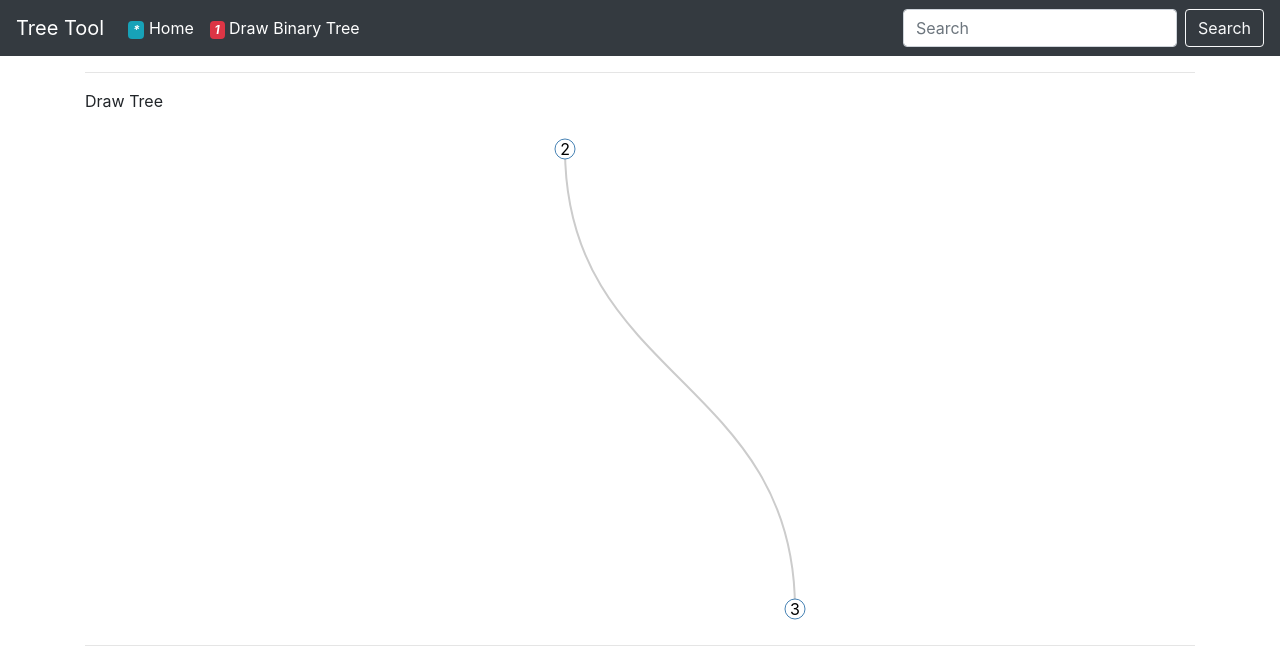
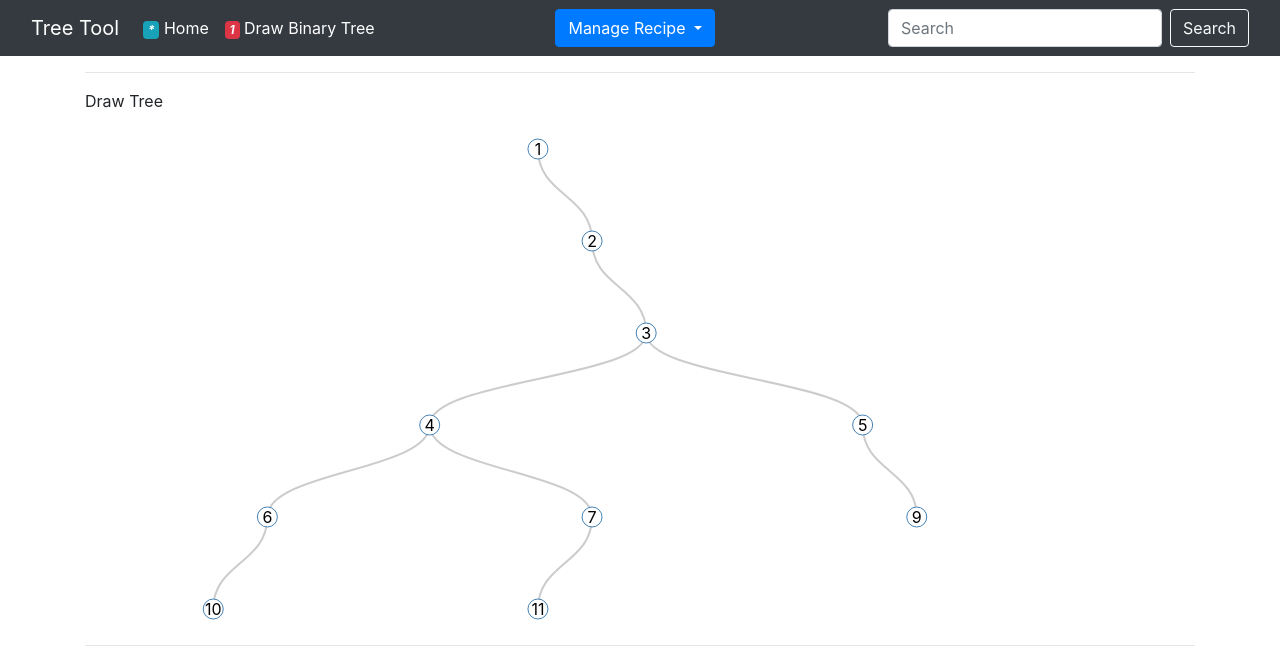
Before and after one commit to taowu99/tree-tool, an Angular app: page /draw-binary-tree in a window 1280 px wide. Shown: the top 658 px of the page. Built offline with nearby package versions, Linux system fonts and the light colour scheme.

Commit message:
Add directive and dropdown menu

```diff
--- a/src/app/app.module.ts
+++ b/src/app/app.module.ts
@@ -1,3 +1,4 @@
+import { DropdownDirective } from './shared/dropdown.directive';
 import { BrowserModule } from '@angular/platform-browser';
 import { NgModule } from '@angular/core';
 
@@ -12,7 +13,8 @@ import { HomeComponent } from './home/home.component';
     AppComponent,
     HeaderComponent,
     DrawBinaryTreeComponent,
-    HomeComponent
+    HomeComponent,
+    DropdownDirective
   ],
   imports: [
     BrowserModule,
--- a/src/app/draw-binary-tree/draw-binary-tree.component.html
+++ b/src/app/draw-binary-tree/draw-binary-tree.component.html
@@ -1,4 +1,4 @@
 <div>
     <p>Draw Tree</p>
-    <svg width="900" height="500"></svg>
+    <svg></svg>
 </div>
--- a/src/app/draw-binary-tree/draw-binary-tree.component.ts
+++ b/src/app/draw-binary-tree/draw-binary-tree.component.ts
@@ -20,21 +20,21 @@ export class DrawBinaryTreeComponent implements OnInit {
 
   ngOnInit() {
     let treeData = [{ "name": "1", "children": [{}, { "name": "2", "children": [{}, { "name": "3", "children": [{ "name": "4", "children": [{ "name": "6", "children": [{ "name": "10", "children": [] }, {}] }, { "name": "7", "children": [{ "name": "11", "children": [] }, {}] }] }, { "name": "5", "children": [{}, { "name": "9", "children":[] }] }] }] }] }];
-    treeData = [{"name": 2, "children":[{}, {"name": 3, "children":[]}]}];
-    // treeData = [{"name": 3, "children":[{"name": 2, "children":[]}, {}]}];
+    // treeData = [{"name": "2", "children":[{}, {"name": "3", "children":[]}]}];
+    // treeData = [{"name": "3", "children":[{"name": "2", "children":[]}, {}]}];
     this.drawTree(treeData[0]);
   }
 
   drawTree(rootnode) {
     const g = d3.select('svg')
-      .attr("width", this.width + this.margin.left + this.margin.right)
-      .attr("height", this.height + this.margin.top + this.margin.bottom)
-      .append('g')
-      .attr('transform', 'translate(' + this.margin.left + "," + this.margin.top +")");
+                .attr("width", this.width + this.margin.left + this.margin.right)
+                .attr("height", this.height + this.margin.top + this.margin.bottom)
+                .append('g')
+                .attr('transform', 'translate(' + this.margin.left + "," + this.margin.top +")");
 
     const treemap = d3.tree().size([this.width, this.height]);
     const nodes = treemap(d3.hierarchy(rootnode));
-    let link = g.selectAll(".link")
+    const link = g.selectAll(".link")
                 .data(nodes.descendants().slice(1))
                 .enter()
                 .append("path")
@@ -44,7 +44,7 @@ export class DrawBinaryTreeComponent implements OnInit {
                                 + " " + d.parent.x + "," + (d.y + d.parent.y) / 2
                                 + " " + d.parent.x + "," + d.parent.y);
 
-    let node = g.selectAll(".node")
+    const node = g.selectAll(".node")
                 .data(nodes.descendants())
                 .enter()
                 .append("g")
@@ -57,6 +57,6 @@ export class DrawBinaryTreeComponent implements OnInit {
         .attr("class", "treetext")
         .attr("dy", ".35em")
         .style("text-anchor", "middle")
-        .text( d => d.data.name);
+        .text(d => d.data.name);
   }
 }
--- a/src/app/header/header.component.html
+++ b/src/app/header/header.component.html
@@ -1,10 +1,10 @@
 <nav class="navbar navbar-expand-md navbar-dark bg-dark">
+    <div class="container-fluid">
+        <div class="navbar-header">
             <a href="#" class="navbar-brand">Tree Tool</a>
-    <button type="button" class="navbar-toggler" data-toggle="collapse" data-target="#navbarCollapse">
-        <span class="navbar-toggler-icon"></span>
-    </button>
+        </div>
 
-    <div class="collapse navbar-collapse" id="navbarCollapse">
+        <div class="collapse navbar-collapse">
             <ul class="navbar-nav mr-auto">
                 <li class="nav-item active">
                     <a class="nav-link" routerLink='/home'  routerLinkActive="active">
@@ -20,9 +20,22 @@
                     </a>
                 </li>
             </ul>
+
+            <ul class="nav navbar-nav navbar-right">
+                <li class="dropdown" appDropdown>
+                    <button type="button" class="btn btn-primary dropdown-toggle">Manage Recipe <span class="caret"></span></button>
+                    <ul class="dropdown-menu">
+                        <li><a href="#">To Shopping List</a></li>
+                        <li><a href="#">Edit Recipe</a></li>
+                        <li><a href="#">Delete Recipe</a></li>
+                    </ul>
+                </li>
+            </ul>
+
             <form class="form-inline ml-auto">
                 <input type="text" class="form-control mr-sm-2" placeholder="Search">
                 <button type="submit" class="btn btn-outline-light">Search</button>
             </form>
         </div>
+    </div>
 </nav>
--- /dev/null
+++ b/src/app/shared/dropdown.directive.ts
@@ -0,0 +1,13 @@
+import { Directive, HostListener, HostBinding } from '@angular/core';
+
+@Directive({
+    selector: '[appDropdown]'
+})
+export class DropdownDirective {
+    @HostBinding('class.open') isOpen = false;
+
+    @HostListener('click') toggle() {
+        console.log(this.isOpen+"..s.");
+        this.isOpen = !this.isOpen;
+    }
+}
```
Lines whose indentation alone changed are shown as unchanged.
